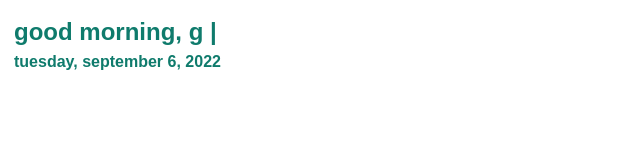
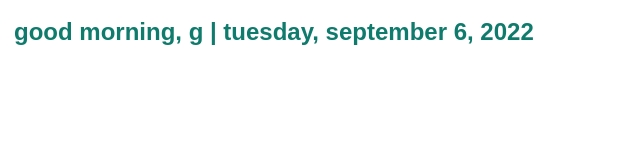
Before and after one commit to gt-lia/notion-today-g, a plain HTML site: page index.html in a window 1280 px wide. Shown: the whole page, without its empty margins (0-640 px from the left). Drawn offline with Linux system fonts and the light colour scheme.

Commit message:
Update index.html

```diff
--- a/index.html
+++ b/index.html
@@ -66,7 +66,7 @@
 
     document.getElementById('lbl').innerHTML = `
         <div class="container">
-          <div class="greeting"> ${greet} <div id="date"> ${date}</div>
+          <div> ${greet} ${date}</div>
         <div/>
     `;
 </script>
```
